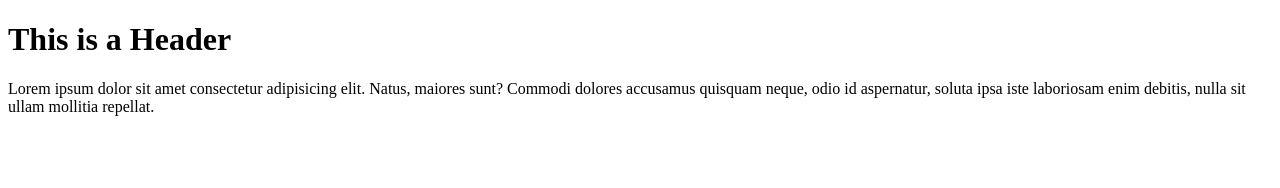
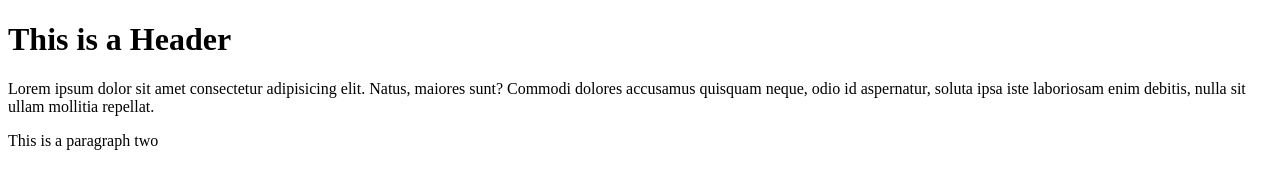
Before and after one commit to Manozg/git-test, a website: page index.html in a window 1280 px wide. Drawn offline with Linux system fonts and the light colour scheme.

Commit message:
Third Commit

```diff
--- a/index.html
+++ b/index.html
@@ -8,5 +8,6 @@
 <body>
     <h1>This is a Header</h1>
     <p>Lorem ipsum dolor sit amet consectetur adipisicing elit. Natus, maiores sunt? Commodi dolores accusamus quisquam neque, odio id aspernatur, soluta ipsa iste laboriosam enim debitis, nulla sit ullam mollitia repellat.</p>
+    <p>This is a paragraph two</p>
 </body>
 </html>
```
